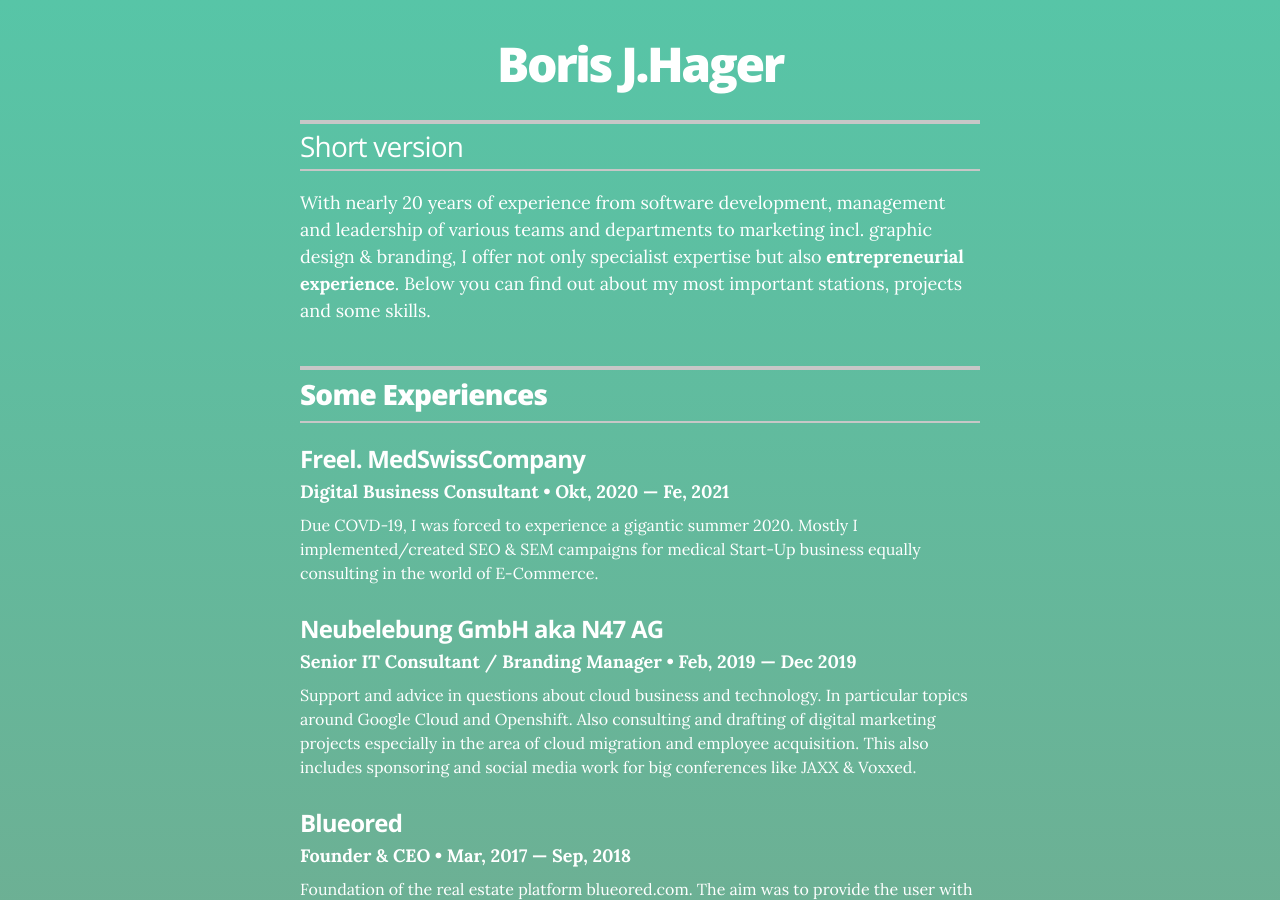
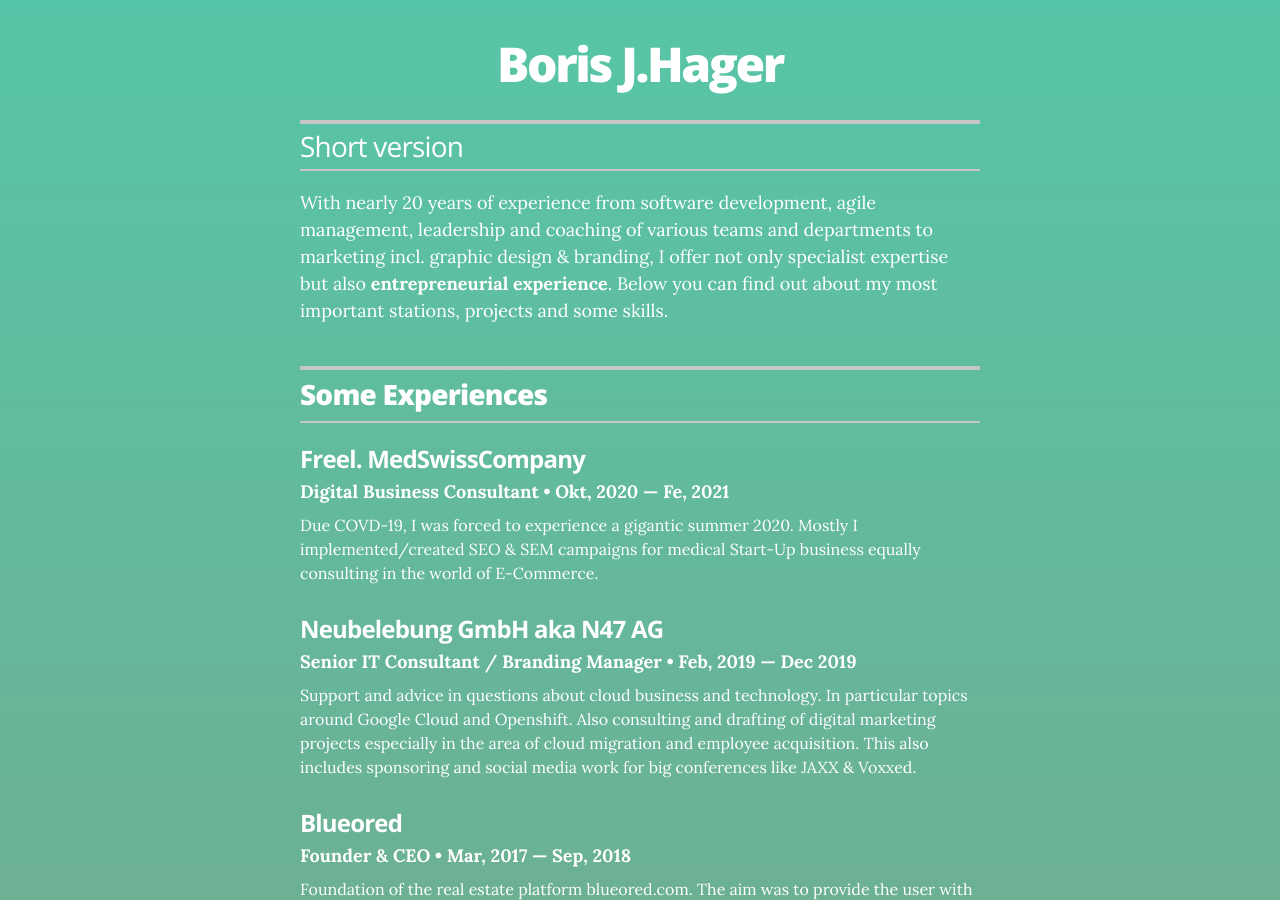
Before and after one commit to borishager/borishager.github.io, a Jekyll site: the page built from index.html, in a window 1280 px wide and 900 px high. Built offline with Jekyll 4.4.1, drawn with Linux system fonts in a browser that asks for light colours.

Commit message:
Update _config.yml

```diff
--- a/_config.yml
+++ b/_config.yml
@@ -13,7 +13,7 @@
 resume_name:                    "Boris J.Hager"
 resume_title:                   "Short version"
 
-resume_header_intro: "<p>With nearly 20 years of experience from software development, management and leadership of various teams and departments to marketing incl. graphic design & branding, I offer not only specialist expertise but also <b>entrepreneurial experience</b>. Below you can find out about my most important stations, projects and some skills.</p>"
+resume_header_intro: "<p>With nearly 20 years of experience from software development, agile management, leadership and coaching of various teams and departments to marketing incl. graphic design & branding, I offer not only specialist expertise but also <b>entrepreneurial experience</b>. Below you can find out about my most important stations, projects and some skills.</p>"
 
 # Decide which sections to use
 resume_section_experience:      true
```
